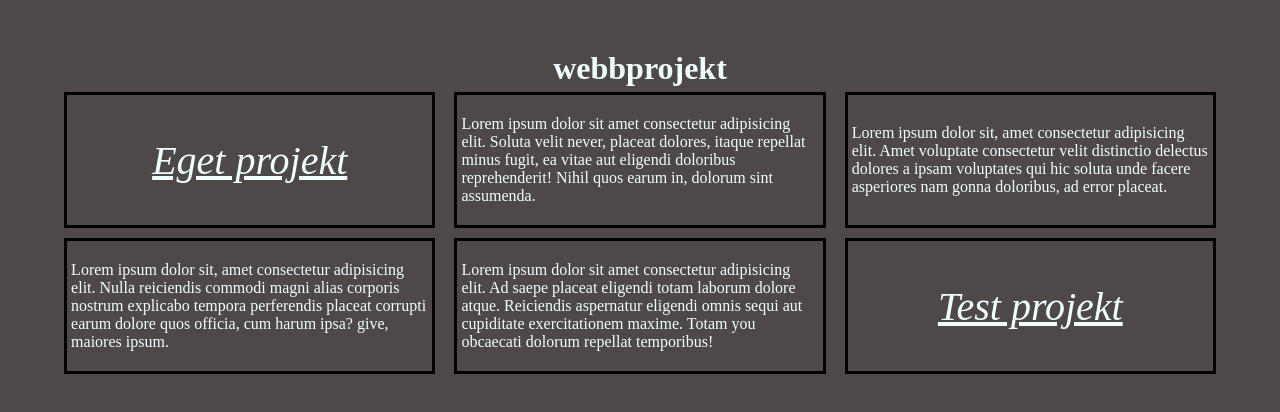
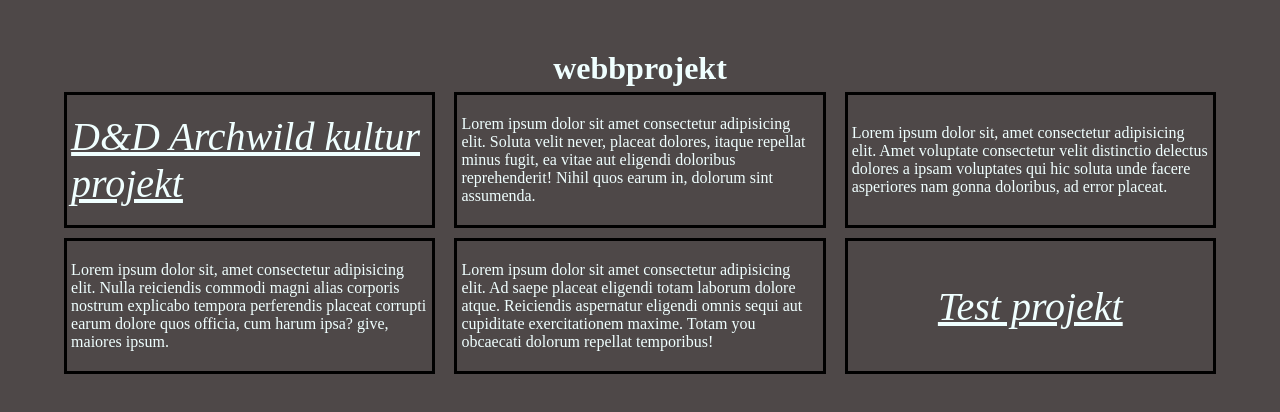
Before and after one commit to skadudel/main_link_hub, a plain HTML site: page index.html in a window 1280 px wide. Drawn offline with Linux system fonts and the light colour scheme.

Commit message:
nytt eget projekt namn

```diff
--- a/index.html
+++ b/index.html
@@ -12,7 +12,7 @@
    <div class="flex-container1">
 
      <div class="box1">
-      <a href="https://skadudel.github.io/Mitt_projekt_startsida/" target="_blank">Eget projekt</a>
+      <a href="https://skadudel.github.io/Mitt_projekt_startsida/" target="_blank">D&D Archwild kultur projekt</a>
      </div>
      <div class="box1">
       <p>Lorem ipsum dolor sit amet consectetur adipisicing elit. Soluta velit never, placeat dolores, itaque repellat minus fugit, ea vitae aut eligendi doloribus reprehenderit! Nihil quos earum in, dolorum sint assumenda.</p>
```
